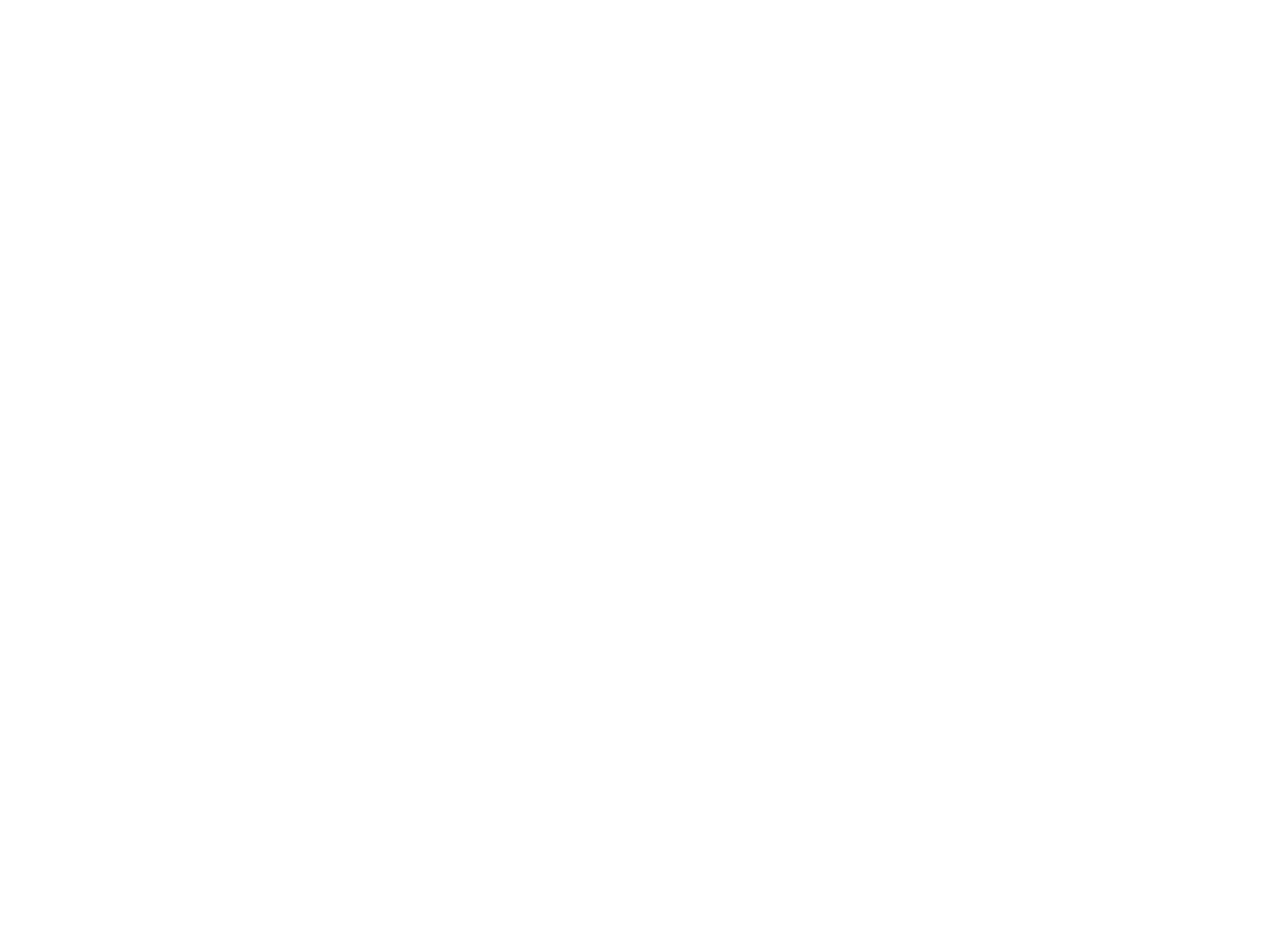
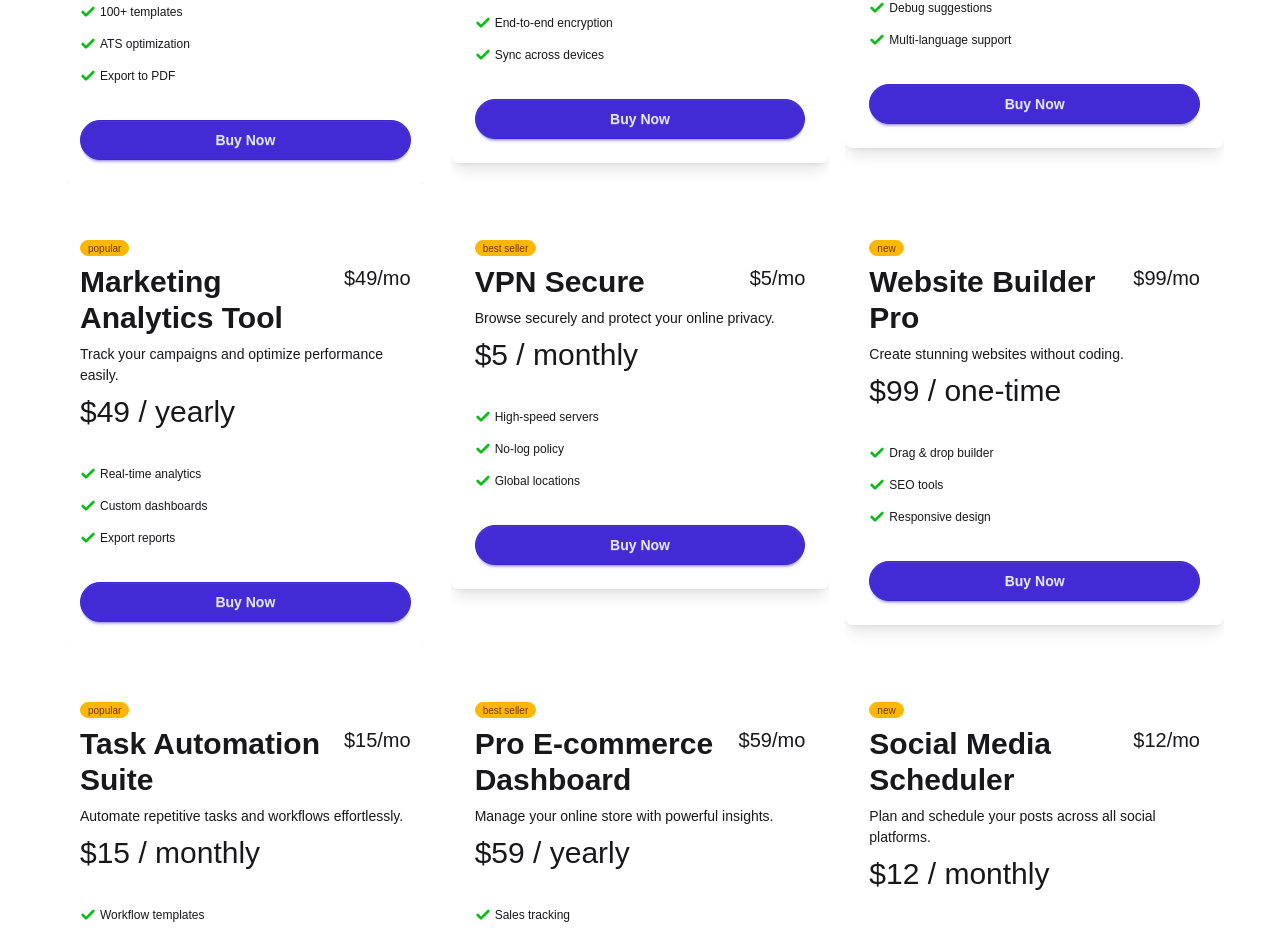
Before and after one commit to SadmanIbneSalim/DigiTools-01, a React (Vite) app: page / in a window 1280 px wide. Shown: the part 1655-2583 px from the top of the page. Before the commit the page ends 1393 px from the top, so only its background shows below. Built offline with nearby package versions, Linux system fonts and the light colour scheme.

Commit message:
Card  added

```diff
--- a/package.json
+++ b/package.json
@@ -11,6 +11,7 @@
   },
   "dependencies": {
     "@tailwindcss/vite": "^4.2.2",
+    "axios": "^1.14.0",
     "lucide-react": "^1.7.0",
     "react": "^19.2.4",
     "react-dom": "^19.2.4",
--- /dev/null
+++ b/public/Data.json
@@ -0,0 +1,102 @@
+
+  [
+    {
+    "id": 1,
+    "name": "Pro Resume Builder",
+    "description": "Create professional resumes with AI-powered templates.",
+    "price": 29,
+    "period": "one-time",
+    "tag": "popular",
+    "tagType": "popular",
+    "features": ["100+ templates", "ATS optimization", "Export to PDF"],
+    "icon": "PenTool"
+  },
+  {
+    "id": 2,
+    "name": "Cloud Storage Plus",
+    "description": "Secure and fast cloud storage for all your files.",
+    "price": 9,
+    "period": "monthly",
+    "tag": "best seller",
+    "tagType": "best seller",
+    "features": ["1TB storage", "End-to-end encryption", "Sync across devices"],
+    "icon": "Server"
+  },
+  {
+    "id": 3,
+    "name": "AI Code Assistant",
+    "description": "Boost your coding productivity with AI-powered suggestions.",
+    "price": 19,
+    "period": "monthly",
+    "tag": "new",
+    "tagType": "new",
+    "features": ["Auto-complete code", "Debug suggestions", "Multi-language support"],
+    "icon": "Cpu"
+  },
+  {
+    "id": 4,
+    "name": "Marketing Analytics Tool",
+    "description": "Track your campaigns and optimize performance easily.",
+    "price": 49,
+    "period": "yearly",
+    "tag": "popular",
+    "tagType": "popular",
+    "features": ["Real-time analytics", "Custom dashboards", "Export reports"],
+    "icon": "BarChart"
+  },
+  {
+    "id": 5,
+    "name": "VPN Secure",
+    "description": "Browse securely and protect your online privacy.",
+    "price": 5,
+    "period": "monthly",
+    "tag": "best seller",
+    "tagType": "best seller",
+    "features": ["High-speed servers", "No-log policy", "Global locations"],
+    "icon": "Lock"
+  },
+  {
+    "id": 6,
+    "name": "Website Builder Pro",
+    "description": "Create stunning websites without coding.",
+    "price": 99,
+    "period": "one-time",
+    "tag": "new",
+    "tagType": "new",
+    "features": ["Drag & drop builder", "SEO tools", "Responsive design"],
+    "icon": "Globe"
+  },
+  {
+    "id": 7,
+    "name": "Task Automation Suite",
+    "description": "Automate repetitive tasks and workflows effortlessly.",
+    "price": 15,
+    "period": "monthly",
+    "tag": "popular",
+    "tagType": "popular",
+    "features": ["Workflow templates", "API integrations", "Analytics"],
+    "icon": "Zap"
+  },
+  {
+    "id": 8,
+    "name": "Pro E-commerce Dashboard",
+    "description": "Manage your online store with powerful insights.",
+    "price": 59,
+    "period": "yearly",
+    "tag": "best seller",
+    "tagType": "best seller",
+    "features": ["Sales tracking", "Customer analytics", "Inventory management"],
+    "icon": "ShoppingCart"
+  },
+  {
+    "id": 9,
+    "name": "Social Media Scheduler",
+    "description": "Plan and schedule your posts across all social platforms.",
+    "price": 12,
+    "period": "monthly",
+    "tag": "new",
+    "tagType": "new",
+    "features": ["Auto-posting", "Analytics dashboard", "Multi-platform support"],
+    "icon": "Globe"
+  }
+]
--- a/src/App.jsx
+++ b/src/App.jsx
@@ -1,11 +1,16 @@
 
 import './App.css';
 import Banner from './components/Banner/Banner';
+
 import NavBar from './components/NavBar';
 import Rating from './components/Rating/Rating';
 import Toggle from './components/Toggle/Toggle';
 
+import axios from 'axios';
+import { Suspense } from 'react';
+import CardPricing from './components/CardPricing/CardPricing';
 
+const CardPromise= axios.get('Data.json');
 
 
 function App() {
@@ -17,6 +22,13 @@
     <Banner></Banner>
     <Rating></Rating>
     <Toggle></Toggle>
+    <Suspense fallback={<span className="loading loading-ring loading-xl"></span>}>
+    <CardPricing CardPromise={CardPromise}></CardPricing>
+    </Suspense>
+
+
+
+
 
 
 
--- /dev/null
+++ b/src/Card/Card.jsx
@@ -0,0 +1,10 @@
+import React from 'react';
+import { Check } from "lucide-react";
+
+const Card = ({feature}) => {
+    return (
+        <li className='flex gap-1 items-center'><Check className='w-4' color="#09be15" strokeWidth={4} />{feature}</li>
+    )
+};
+
+export default Card;
--- /dev/null
+++ b/src/Card/Cards.jsx
@@ -0,0 +1,58 @@
+import React from 'react';
+import Card from './Card';
+
+const Cards = ({pricing}) => {
+
+
+
+
+
+    return (
+
+<div className="hover-3d">
+  {/* content */}
+  <figure className="max-w-100 rounded-2xl">
+    <div>
+            <div className="card  bg-base-100 shadow-lg">
+  <div className="card-body">
+    <span className="badge badge-xs badge-warning">{pricing.tag}</span>
+    <div className="flex justify-between">
+      <h2 className="text-3xl font-bold">{pricing.name}</h2>
+      <span className="text-xl">${pricing.price}/mo</span>
+    </div>
+    <div>
+        <p>{pricing.description}</p>
+        <h2 className='text-3xl mt-2'>${pricing.price} / {pricing.period}</h2>
+    </div>
+    <ul className="mt-6 flex flex-col gap-2 text-xs">
+
+        { pricing.features.map(feature=><Card feature={feature}></Card>)}
+
+    </ul>
+    <div className="mt-6">
+      <button className="btn btn-primary btn-block rounded-full">Buy Now</button>
+    </div>
+  </div>
+</div>
+
+        </div>
+  </figure>
+  {/* 8 empty divs needed for the 3D effect */}
+  <div></div>
+  <div></div>
+  <div></div>
+  <div></div>
+  <div></div>
+  <div></div>
+  <div></div>
+  <div></div>
+</div>
+
+
+
+
+
+    );
+};
+
+export default Cards;
--- /dev/null
+++ b/src/components/CardPricing/CardPricing.jsx
@@ -0,0 +1,19 @@
+import React, { use } from 'react';
+import Cards from '../../Card/Cards';
+
+
+const CardPricing = ({CardPromise}) => {
+     const cardDataa= use(CardPromise);
+    const cardData=cardDataa.data
+
+
+    return (
+        <div className='grid grid-cols-1 md:grid-cols-2 lg:grid-cols-3 gap-4 max-w-300 mx-auto p-4 space-y-4'>
+            {
+           cardData.map(pricing=> <Cards pricing={pricing}></Cards>)
+        }
+        </div>
+    );
+};
+
+export default CardPricing;
```
Also changed, not shown: 1 other file (tests, documents, lock files or other folders).
